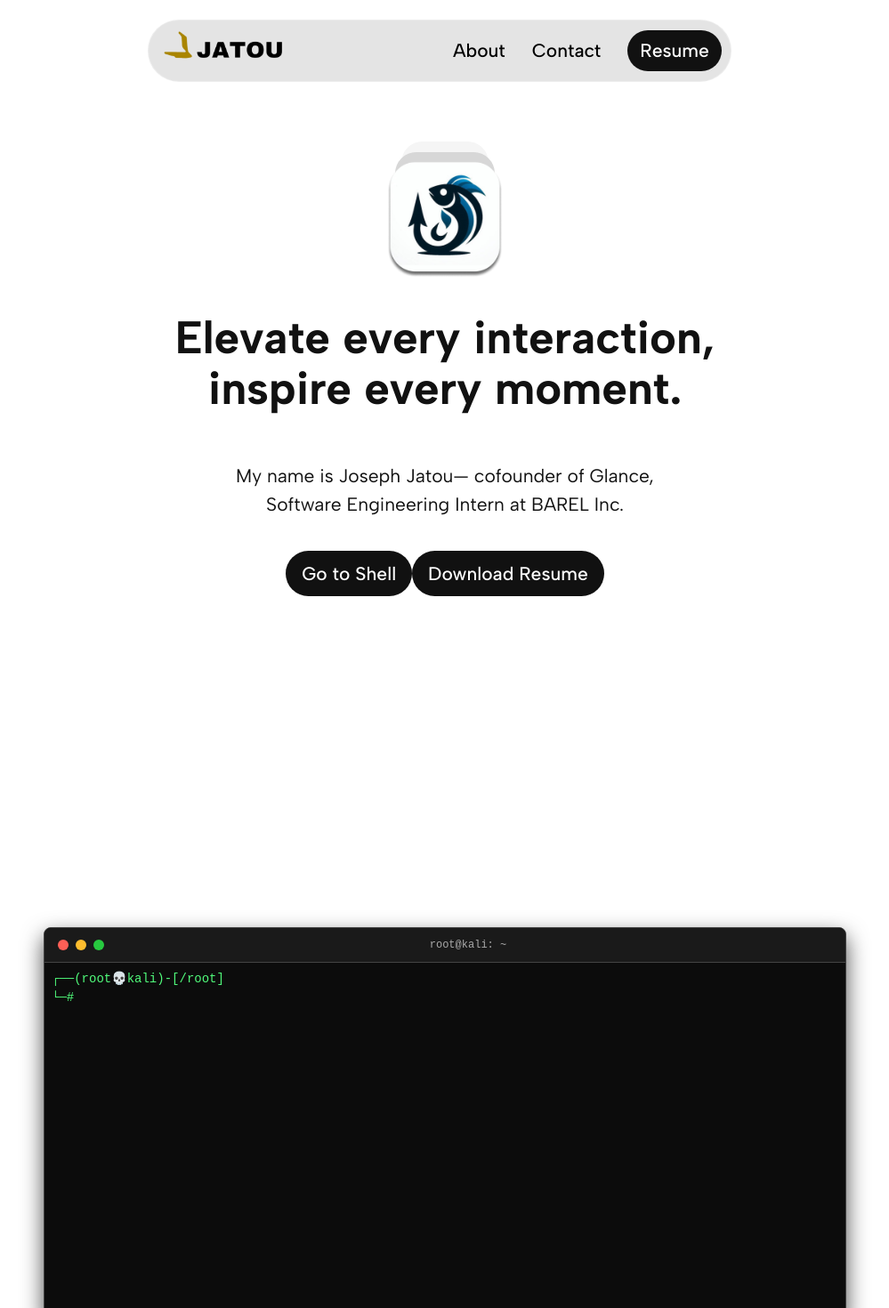
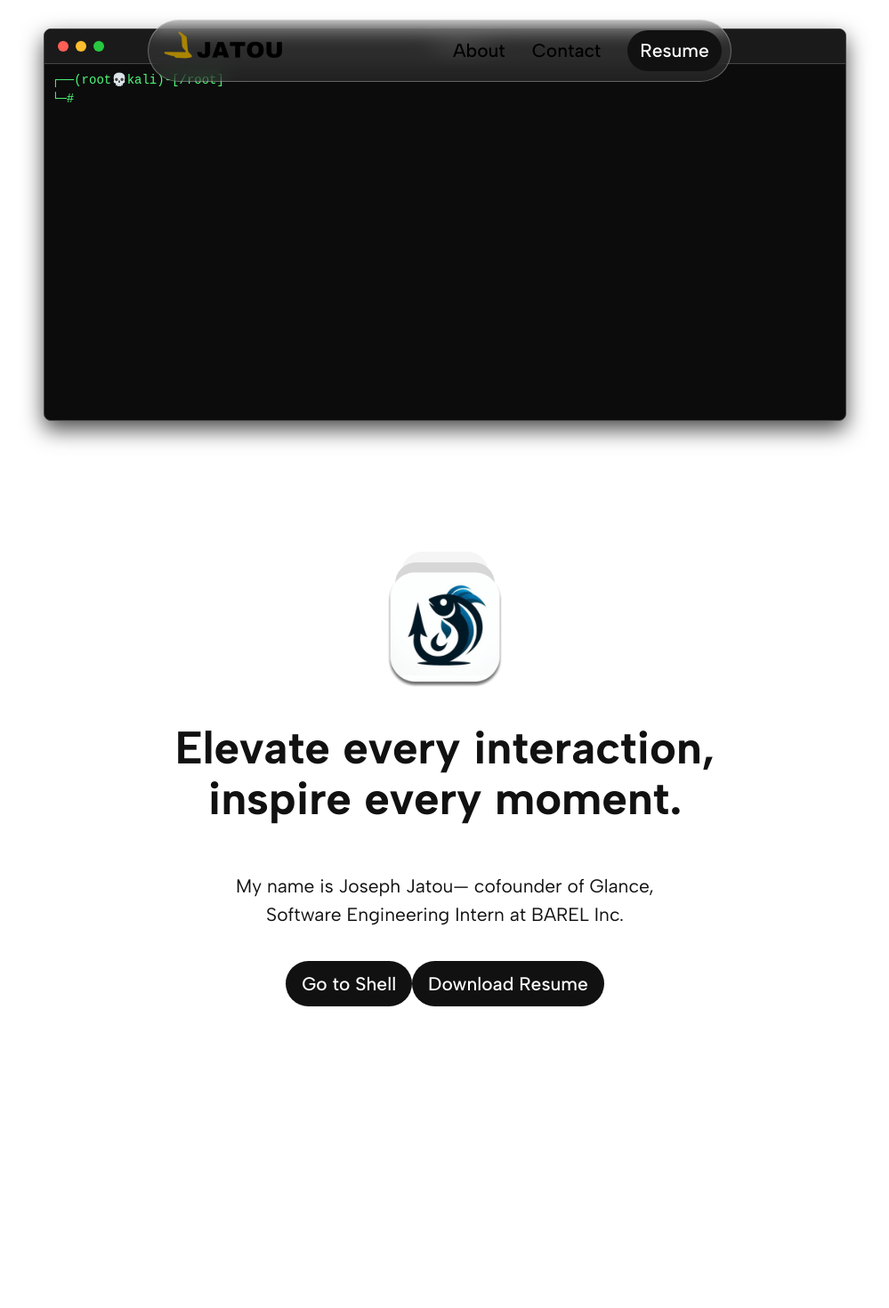
Before and after one commit to sudoBaymax/personal_website, a React (Vite) app in the folder client/: page / in a window 1280 px wide. Shown: the top 1470 px of the page at 89% size, without its empty margins (140-1139 px from the left). Built offline with nearby package versions, Linux system fonts and the light colour scheme.

Commit message:
figured out the core issue for the page loading mid-way, solving it in next commit and merging to main

```diff
--- a/client/src/App.tsx
+++ b/client/src/App.tsx
@@ -10,8 +10,9 @@ function App() {
     <div className="wrapper">
       <NavBar />
       <div className="content-container">
+        <TerminalSection /> {/* Add the terminal section to the main layout */}
         <LandingPage />
-        <TerminalSection /> {/* Add the terminal section to the main layout */}
+
       </div>
       <Footer /> {/* Add the footer to the main layout */}
     </div>
--- a/client/src/pages/TerminalPage.tsx
+++ b/client/src/pages/TerminalPage.tsx
@@ -61,7 +61,6 @@ function TerminalPage() {
                 You also get a giftcard if you give me a SWE internship :)
 
                 </h2>
-                </h2>
 
 
             </div>
```
